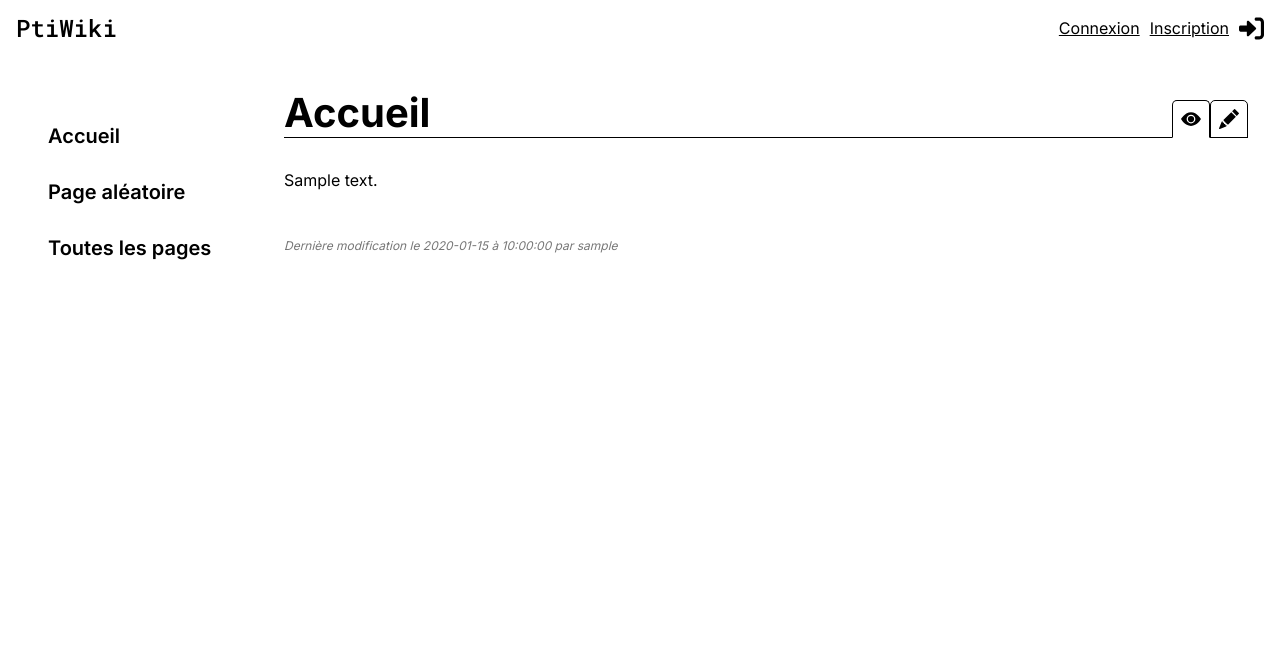
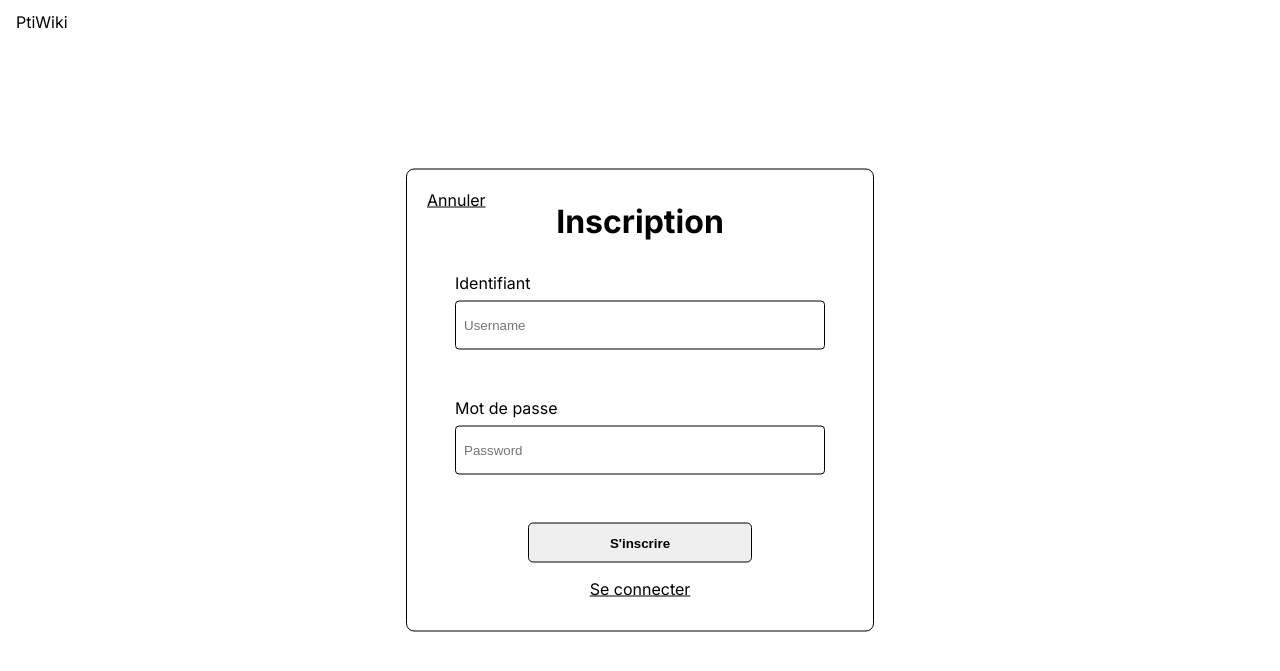
Before and after one commit to elisezhg/ptiwiki, a PHP site: page /index.php?action=style in a window 1280 px wide. Shown: the top 671 px of the page. Run offline with PHP 8.4, Linux system fonts and the light colour scheme; tables that the repository leaves empty or names only in its code hold one stand-in row (values such as "Sample post").

Commit message:
Add user authentication

```diff
--- a/modules/account/Login.php
+++ b/modules/account/Login.php
@@ -0,0 +1,28 @@
+<?php
+
+require_once __DIR__ . '/../database/Database.php';
+
+session_start();
+
+$method = $_SERVER['REQUEST_METHOD'];
+if ($method == 'POST' && $_POST['action'] == 'login') {
+  if (isset($_POST['username']) & isset($_POST['password'])) {
+    try {
+      $user = getUser($_POST['username']);
+      $hash = $user['passwordHash'];
+
+      if (password_verify($_POST['password'], $hash)) {
+        $_SESSION['idUser'] = $user['idUser'];
+        $_SESSION['username'] = $user['username'];
+        header('location: /');
+      } else {
+        echo "Mot de passe erroné"; //todo error handling
+      }
+    } catch (PDOException $e) {
+      $errorMessage = 'Erreur lors du login: ' . $e->getMessage();
+      include('../../templates/error.html');
+    }
+  } else {
+    echo "";
+  }
+}
--- /dev/null
+++ b/modules/account/Logout.php
@@ -0,0 +1,7 @@
+<?php
+
+function logout()
+{
+  $_SESSION['idUser'] = "";
+  $_SESSION['username'] = "";
+}
--- a/modules/account/Register.php
+++ b/modules/account/Register.php
@@ -0,0 +1,18 @@
+<?php
+
+require_once __DIR__ . '/../database/Database.php';
+
+$method = $_SERVER['REQUEST_METHOD'];
+if ($method == 'POST' && $_POST['action'] == 'register') {
+  if (isset($_POST['username']) & isset($_POST['password'])) {
+    try {
+      $res = createUser($_POST['username'], $_POST['password']);
+      header('location: /');
+    } catch (PDOException $e) {
+      $errorMessage = 'Erreur lors de la création de compte: ' . $e->getMessage();
+      include('../../templates/error.html');
+    }
+  } else {
+    echo "";
+  }
+}
--- a/modules/database/Database.php
+++ b/modules/database/Database.php
@@ -1,6 +1,8 @@
 <?php
 
 include('Config.php');
+
+$conn = getConnection();
 
 function getConnection()
 {
@@ -11,15 +13,14 @@ function getConnection()
         $conn->setAttribute(PDO::ATTR_ERRMODE, PDO::ERRMODE_EXCEPTION);
         return $conn;
     } catch (PDOException $e) {
-        /* S'il y a une erreur, une exception est levée */
-        echo "Erreur !: " . $e->getMessage() . "<br/>";
-        die();
+        $errorMessage = 'Erreur lors de la connexion à la base de données: ' . $e->getMessage();
+        include('../../templates/error.html');
     }
 }
 
 function getAllPages()
 {
-    $conn = getConnection();
+    global $conn;
     $resultat = $conn->prepare("SELECT title FROM Page");
     $resultat->execute();
     $pages = $resultat->fetchAll(PDO::FETCH_COLUMN, 0);
@@ -28,12 +29,12 @@ function getAllPages()
 
 function getPage($title)
 {
-    $conn = getConnection();
+    global $conn;
     $resultat = $conn->prepare("
         SELECT content, username, lastModifiedDateTime
-        FROM Page LEFT JOIN User
+        FROM Page INNER JOIN User
         ON Page.lastModifiedIdUser = User.idUser
-        AND title = :title
+        WHERE title = :title
     ");
     $resultat->setFetchMode(PDO::FETCH_ASSOC);
     $resultat->bindParam(':title', $title);
@@ -44,7 +45,7 @@ function getPage($title)
 
 function savePage($title, $text, $idUser)
 {
-    $conn = getConnection();
+    global $conn;
     $resultat = $conn->prepare("
         REPLACE INTO
             Page (title, content, lastModifiedIdUser, lastModifiedDateTime)
@@ -68,19 +69,35 @@ function deletePage($title)
     return $resultat;
 }
 
-function getUser($id)
+function getUser($username)
 {
-    $conn = getConnection();
-    $resultat = $conn->prepare("SELECT * FROM User WHERE idUser = :id");
-    $resultat->bindParam(':id', $id);
+    global $conn;
+    $resultat = $conn->prepare("SELECT * FROM User WHERE username = :username");
+    $resultat->bindParam(':username', $username);
     $resultat->execute();
     $tab = $resultat->fetchAll();
     return $tab[0];
 }
 
+function createUser($username, $password)
+{
+    global $conn;
+    $passwordHash = password_hash($password, PASSWORD_DEFAULT);
+    $resultat = $conn->prepare("
+        INSERT INTO
+            User (username, passwordHash)
+        VALUES (:username, :passwordHash)
+    ");
+    $resultat->bindParam(':username', $username);
+    $resultat->bindParam(':passwordHash', $passwordHash);
+    $resultat->execute();
+    echo "created acc";
+    return $resultat;
+}
+
 function deleteUser($id)
 {
-    $conn = getConnection();
+    global $conn;
     $resultat = $conn->prepare("DELETE FROM User WHERE idUser = :id");
     $resultat->bindParam(':id', $id);
     $resultat->execute();
--- a/public/css/style.css
+++ b/public/css/style.css
@@ -2,6 +2,8 @@ body {
   font-family: 'Inter', sans-serif;
   margin: 0;
 }
+
+/* Header */
 
 header {
   display: flex;
@@ -9,12 +11,13 @@ header {
   padding: 0.75rem 1rem;
 }
 
-header span {
+header .logo {
   font-size: 1.5rem;
   font-family: 'Roboto Mono', sans-serif;
 }
 
 header .user {
+  font-weight: 600;
   display: flex;
   align-items: center;
   gap: 10px;
@@ -24,6 +27,8 @@ header img {
   width: 25px;
   height: 25px;
 }
+
+/* Navigation bar */
 
 nav {
   margin-top: 2rem;
@@ -52,6 +57,8 @@ nav a:hover {
   padding: 2rem;
   gap: 3.25rem;
 }
+
+/* Main content */
 
 main {
   flex-grow: 1;
@@ -100,6 +107,8 @@ main {
   color: #777;
 }
 
+/* Edit / Create */
+
 .edit-textarea {
   font-size: 1.25rem;
   width: 100%;
@@ -108,7 +117,7 @@ main {
   border-radius: 8px;
 }
 
-.btn {
+button {
   font-weight: 600;
   height: 30px;
   padding: 0.25rem 0.5rem;
@@ -126,6 +135,8 @@ main {
   height: 40px;
   float: right;
 }
+
+/* Delete */
 
 .delete .text {
   opacity: 0.4;
@@ -149,3 +160,55 @@ main {
 a {
   color: inherit;
 }
+
+/* Login form */
+
+.form-container h1 {
+  text-align: center;
+  margin: 0 0 2rem;
+}
+
+.form-container {
+  position: absolute;
+  top: 50%;
+  left: 50%;
+  transform: translate(-50%, -50%);
+  border: 1px solid black;
+  border-radius: 0.5rem;
+  padding: 2rem 3rem;
+}
+
+.form-container form {
+  display: flex;
+  flex-direction: column;
+  align-items: center;
+  gap: 3rem;
+}
+
+.form-container input {
+  width: 22rem;
+  /* height: 40px; */
+  border-radius: 0.25rem;
+  border: 1px solid black;
+  padding: 1rem 0.5rem;
+  /* font-weight: 600; */
+  margin-top: 0.5rem;
+}
+
+.form-buttons {
+  display: flex;
+  flex-direction: column;
+  align-items: center;
+  gap: 1rem;
+}
+
+.form-btn {
+  width: 14rem;
+  height: 40px;
+}
+
+.cancel-btn {
+  position: absolute;
+  top: 20px;
+  left: 20px;
+}
--- a/public/index.php
+++ b/public/index.php
@@ -1,18 +1,35 @@
 <?php
 
+require_once '../modules/account/Login.php';
+require_once '../modules/account/Logout.php';
+require_once '../modules/account/Register.php';
 require_once '../modules/database/Database.php';
 require_once '../modules/utils/MarkDown.php';
 
 //  analyser les paramètres d'entrée
 $method = $_SERVER['REQUEST_METHOD'];
+
+if (!empty($_GET["action"])) {
+    $action = $_GET['action'];
+    // echo "Action: " . $action;
+    if ($action == 'logout') {
+        logout();
+    } else {
+        include '../templates/authentication.html';
+        return;
+    }
+}
+
 if ($method == 'POST') {
+    echo 'inside post';
+
     if ($_POST["cancel"]) {
         $op = "read";
     } else {
         $op = $_POST["op"];
     }
     $file = $_POST["file"];
-    // echo  "POST: op=$op, file=$file\n";
+    echo  "POST: op=$op, file=$file\n";
 } else {
     if (array_key_exists("op", $_GET)) $op = $_GET["op"];
     else $op = "read";
@@ -47,19 +64,20 @@ switch ($op) {
         if (deletePage($file)) {
             header("Location: ?op=read&file=PageAccueil");
         } else {
-            echo "Erreur: impossible de supprimer la page $file";
+            $errorMessage = "Impossible de supprimer la page $file";
+            include('../templates/error.html');
         }
         break;
     case 'save':
         $newText = $_POST['data'];
-
-        // TODO: change for idUser once auth is implemented
-        if (savePage($file, $newText, 64)) {
+        if (savePage($file, $newText, $_SESSION['idUser'])) {
             header("Location: ?op=read&file=$file");
         } else {
-            echo "Erreur: impossible de sauvegarder la page $file";
+            $errorMessage = "Impossible de sauvegarder la page $file";
+            include('../templates/error.html');
         }
         break;
     default:
+        $errorMessage = 'Opération non implémentée: ' . $op;
         include('../templates/error.html');
 }
--- /dev/null
+++ b/templates/authentication.html
@@ -0,0 +1,63 @@
+<!DOCTYPE html>
+<html lang="en">
+  <head>
+    <meta charset="UTF-8" />
+    <meta http-equiv="X-UA-Compatible" content="IE=edge" />
+    <meta name="viewport" content="width=device-width, initial-scale=1.0" />
+    <link rel="stylesheet" href="css/style.css" />
+    <link rel="preconnect" href="https://fonts.googleapis.com" />
+    <link rel="preconnect" href="https://fonts.gstatic.com" crossorigin />
+    <link
+      href="https://fonts.googleapis.com/css2?family=Inter:wght@400;500;600;700&family=Roboto+Mono:wght@500&display=swap"
+      rel="stylesheet"
+    />
+    <title>
+      PtiWiki - <?=$action == "login" ? "Connexion" : "Inscription" ?>
+    </title>
+  </head>
+  <body>
+    <header>
+      <span>PtiWiki</span>
+    </header>
+
+    <main class="form-container">
+      <a href="/" class="cancel-btn">Annuler</a>
+      <h1><?=$action == "login" ? "Connexion" : "Inscription" ?></h1>
+      <form action="" method="POST">
+        <input
+          type="hidden"
+          name="action"
+          value="<?=$action == 'login' ? 'login' : 'register' ?>"
+        />
+        <div class="field">
+          <label for="username">Identifiant</label><br />
+          <input
+            type="text"
+            id="username"
+            placeholder="Username"
+            name="username"
+          />
+        </div>
+
+        <div class="field">
+          <label for="password">Mot de passe</label><br />
+          <input
+            type="password"
+            id="password"
+            placeholder="Password"
+            name="password"
+          />
+        </div>
+
+        <div class="form-buttons">
+          <button type="submit" class="form-btn">
+            <?=$action == "login" ? "Se connecter" : "S'inscrire" ?>
+          </button>
+          <a href="?action=<?=$action == 'login' ? 'register' : 'login' ?>"
+            ><?=$action == "login" ? "S'inscrire" : "Se connecter" ?></a
+          >
+        </div>
+      </form>
+    </main>
+  </body>
+</html>
--- a/templates/error.html
+++ b/templates/error.html
@@ -38,10 +38,7 @@
 
       <main>
         <h1>Erreur</h1>
-        <h2>
-          Opération non implémentée:
-          <?php echo $op ?>
-        </h2>
+        <h2><?php echo $errorMessage ?></h2>
       </main>
     </div>
   </body>
--- a/templates/page.html
+++ b/templates/page.html
@@ -15,15 +15,16 @@
   </head>
   <body>
     <header>
-      <span>PtiWiki</span>
+      <span class="logo">PtiWiki</span>
       <div class="user">
-        <?php if (isset($_SESSION['idUser'])) { ?>
-        <span><?php echo $_SESSION['idUser'] ?></span>
-        <a href="?op=logout">Déconnexion</a>
-        <img src="assets/logout.svg" alt="logout" />
+        <?php if (!empty($_SESSION['username'])) { ?>
+        <span><?php echo $_SESSION['username'] ?></span>
+        <a href="?action=logout">
+          <img src="assets/logout.svg" alt="logout" />
+        </a>
         <?php } else { ?>
-        <a href="?op=login">Connexion</a>
-        <a href="?op=signup">Inscription</a>
+        <a href="?action=login">Connexion</a>
+        <a href="?action=register">Inscription</a>
         <img src="assets/login.svg" alt="login" />
         <?php } ?>
       </div>
@@ -39,8 +40,8 @@
       <main>
         <div class="content-header">
           <h1><?php echo $title ?></h1>
-
           <div class="actions">
+            <?php if (!empty($_SESSION['username'])): ?>
             <!-- read -->
             <a
               href="?op=read&amp;file=<?php echo $file ?>"
@@ -58,14 +59,15 @@
             </a>
 
             <!-- delete -->
-            <?php if ($file != 'PageAccueil') { ?>
+            <?php if ($file != 'PageAccueil'): ?>
             <a
               href="?op=delete&amp;file=<?php echo $file ?>"
               class="<?=$op == 'delete' ? 'selected' : '' ?>"
             >
               <img src="assets/trash.svg" alt="trash" />
             </a>
-            <?php } ?>
+            <?php endif ?>
+            <?php endif ?>
           </div>
         </div>
 
--- a/templates/partials/delete.html
+++ b/templates/partials/delete.html
@@ -8,8 +8,8 @@
     <form method="POST" action="/">
       <input type="hidden" name="op" value="confirm-delete" />
       <input type="hidden" name="file" value="<?php echo $file ?>" />
-      <input type="submit" name="cancel" value="Annuler" class="btn" />
-      <input type="submit" value="Supprimer!" class="btn" />
+      <input type="submit" name="cancel" value="Annuler" />
+      <input type="submit" value="Supprimer!" />
     </form>
   </div>
 </div>
```
Also changed, not shown: templates/login.html (deleted, +0 -14 lines), templates/signup.html (deleted, +0 -13 lines).
